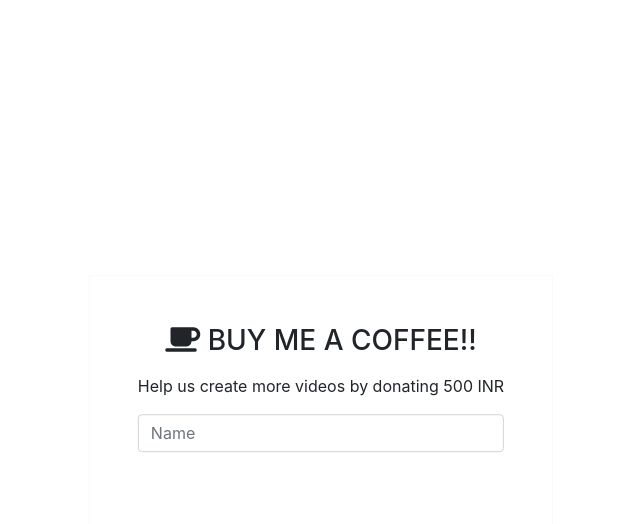
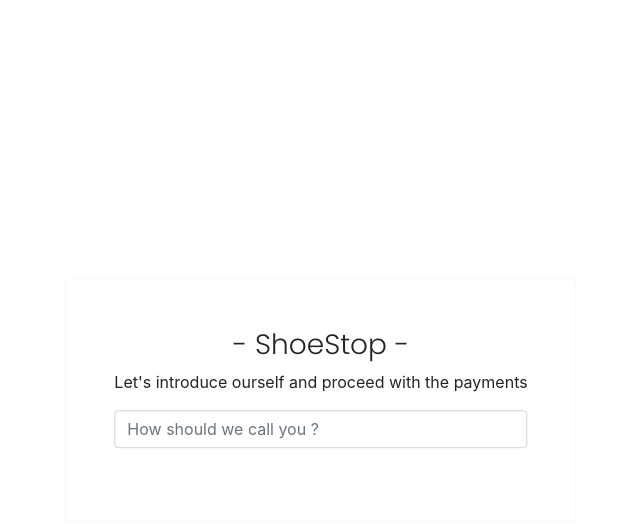
Before and after one commit to isHiteshBehera/ShoeStop, a Django app: page / in a window 1280 px wide. Shown: the top 524 px of the page, without its empty margins (319-959 px from the left). Run offline with Django 3.2, Linux system fonts and the light colour scheme; some libraries are stand-ins or nearby versions.

Commit message:
complete

```diff
--- a/razorpay/base/views.py
+++ b/razorpay/base/views.py
@@ -9,7 +9,7 @@ def home(request):
         amount = 50000
 
         client = razorpay.Client(
-            auth=("rzp_test_9nmrK825fjo0Ym", "1f1icPZDRCKvac3lzpOmLSl1"))
+            auth=("rzp_test_Mqk3314SWUdGID", "6ZxXy4Bug0ieCwpoFHpLCWYz"))
 
         payment = client.order.create({'amount': amount, 'currency': 'INR',
                                        'payment_capture': '1'})
--- a/razorpay/templates/base.html
+++ b/razorpay/templates/base.html
@@ -10,7 +10,11 @@
     <link rel="stylesheet" href="https://maxcdn.bootstrapcdn.com/bootstrap/4.0.0/css/bootstrap.min.css"
         integrity="sha384-Gn5384xqQ1aoWXA+058RXPxPg6fy4IWvTNh0E263XmFcJlSAwiGgFAW/dAiS6JXm" crossorigin="anonymous">
 
-    <title>Buy me a Coffee</title>
+
+    <link rel="icon_logo" href="file:///D:/hitesh/kcNess/MIni%20Project/ROSPL/sheo_website-master/img/logo.png">
+    <link rel="icon" type="image/x-icon" href="img\place.png">
+    <title>Payment Gateway - ShoeStop</title>
+
 </head>
 
 <body>
--- a/razorpay/templates/index.html
+++ b/razorpay/templates/index.html
@@ -4,14 +4,19 @@
 
 
 <head>
+    <link rel="preconnect" href="https://fonts.googleapis.com">
+    <link rel="preconnect" href="https://fonts.gstatic.com" crossorigin>
+    <link href="https://fonts.googleapis.com/css2?family=Poppins:wght@300&display=swap" rel="stylesheet">
     <style>
         .center {
             position: absolute;
             left: 50%;
             top: 50%;
             transform: translate(-50%, -50%);
+            border-width: 2px;
         }
     </style>
+    <title>Shoe Stop</title>
 </head>
 
 <div class="center">
@@ -19,13 +24,13 @@
     <form class="text-center border border-light p-5" action="success" method="POST">
         {% csrf_token %}
 
-        <p class="h3 mb-3"><i class="fas fa-coffee"></i> BUY ME A COFFEE!!</p>
-        <p class="mb-3">Help us create more videos by donating 500 INR</p>
+        <h3 style="font-family: 'Poppins', sans-serif; font-weight: 300;"><strong>- ShoeStop -</strong></h3>
+        <p class="mb-3">Let's introduce ourself and proceed with the payments</p>
 
-        <input type="name" name="name" id="name" required class="form-control mb-4" placeholder="Name">
+        <input type="name" name="name" id="name" required class="form-control mb-4" placeholder="How should we call you ?">
 
         <!-- RAZORPAY INTEGRATION HERE -->
-        <script src="https://checkout.razorpay.com/v1/checkout.js" data-key="rzp_test_9nmrK825fjo0Ym"
+        <script src="https://checkout.razorpay.com/v1/checkout.js" data-key="rzp_test_Mqk3314SWUdGID"
             data-amount="50000" data-currency="INR" data-order_id="{{payment.id}}" data-buttontext="Pay with Razorpay"
             data-name="Professional Cipher" data-description="Django and Data Science"
             data-image="https://example.com/your_logo.jpg" data-prefill.name="PC" data-prefill.email="pc@studygyaan.com"
```
Also changed, not shown: index.html (+7 -7 lines), razorpay/db.sqlite3.
